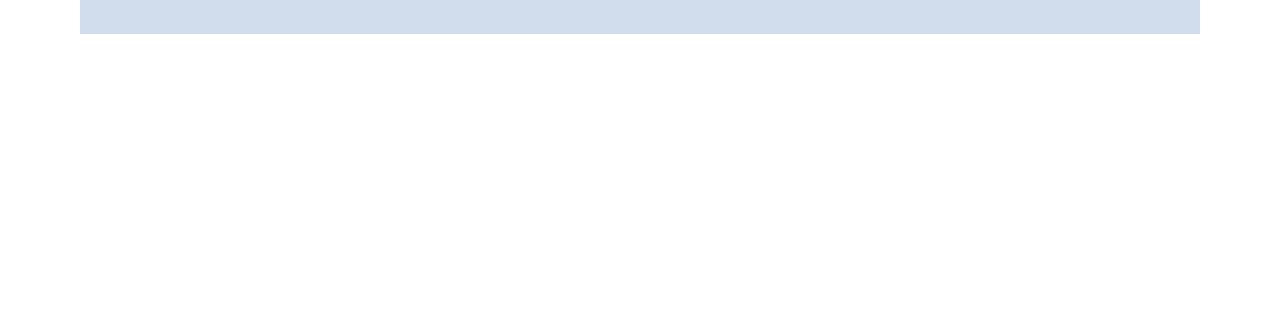
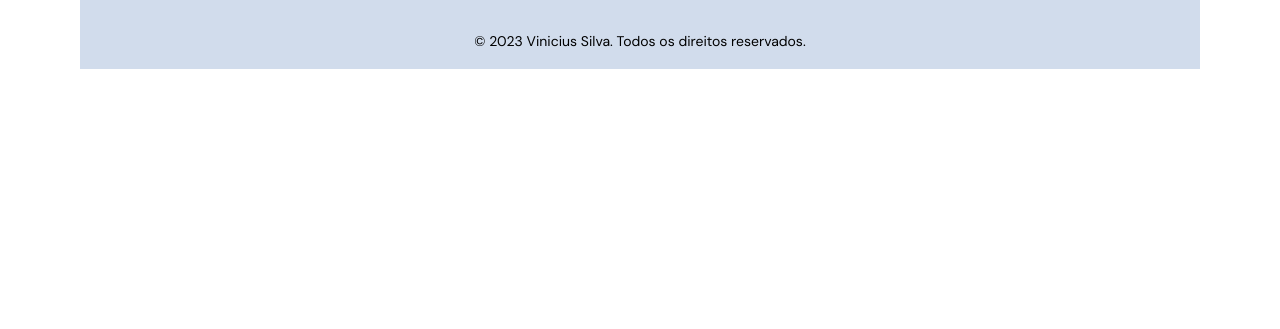
Before and after one commit to viniciussilva010/viniciussilva010.github.io, a plain HTML site: page index.html in a window 1280 px wide. Shown: the part 3570-3899 px from the top of the page. Before the commit the page ends 3864 px from the top, so only its background shows below. Drawn offline with Linux system fonts and the light colour scheme; a script that the page names is missing.

Commit message:
Update index.html

```diff
--- a/index.html
+++ b/index.html
@@ -177,6 +177,9 @@
                   <a href="https://github.com/viniciussilva010"><img src="assets/github.png" alt="GitHub" /></a>
                 </li>
               </ul>
+                <p class="footer__copyright">
+                © 2023 Vinicius Silva. Todos os direitos reservados.
+              </p>
             </div>
           </footer>
 
```
